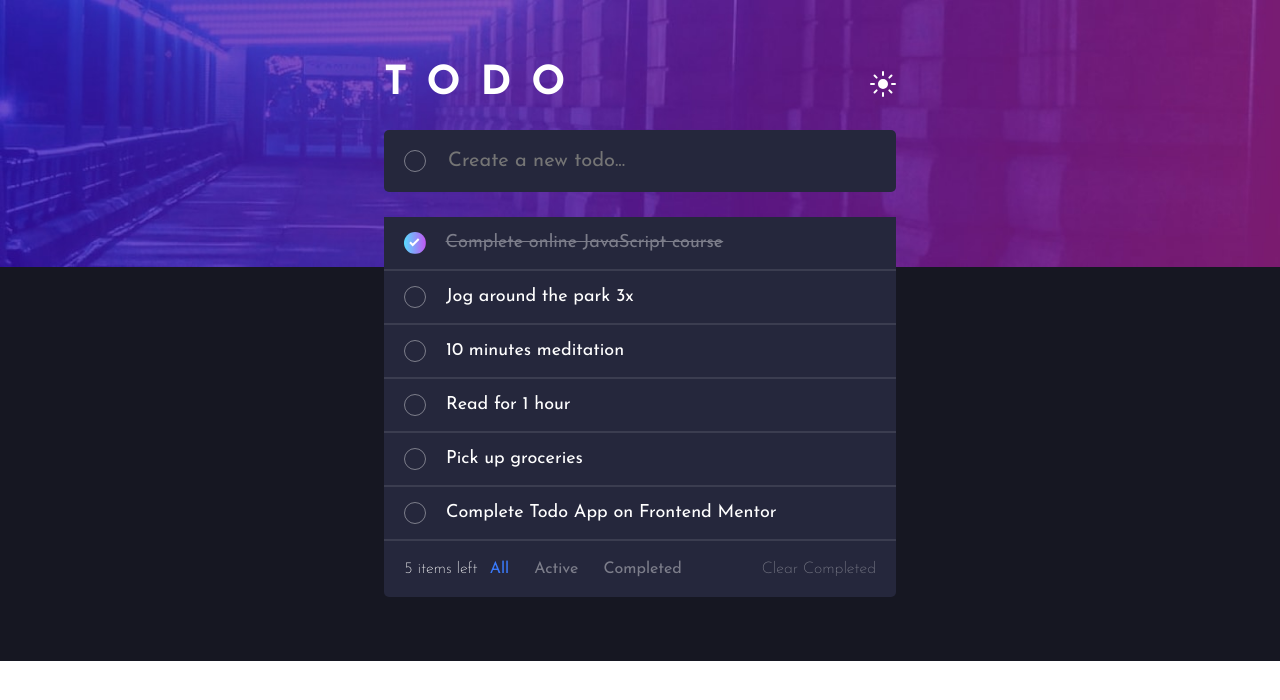
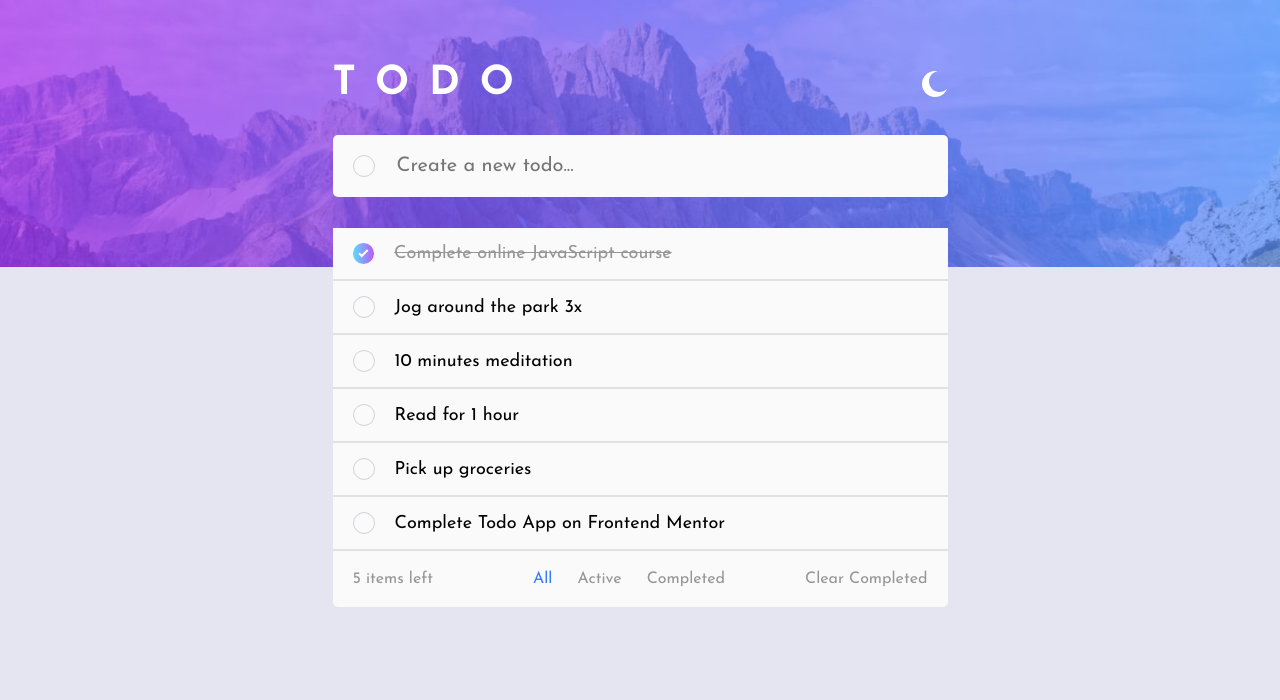
Before and after one commit to Lucifer8537/todoapp, an Angular app: page / in a window 1280 px wide. Shown: the top 700 px of the page. Built offline with nearby package versions, Linux system fonts and the light colour scheme.

Commit message:
desktop view completed.

```diff
--- a/src/app/app.component.css
+++ b/src/app/app.component.css
@@ -1,10 +1,12 @@
 .container {
-  background-color: hsl(235, 21%, 11%);
-  background-image: url("../assets/bg-desktop-dark.jpg");
   background-repeat: no-repeat;
   background-size: contain;
-  height: 89%;
-  padding: 5% 30% 5% 30%;
+  min-height: -webkit-fill-available;
+  padding: 5% 0% 5% 0%;
+}
+.todo-container {
+  margin: 0 auto;
+  max-width: 615px;
 }
 .header-container {
   display: flex;
@@ -19,9 +21,9 @@
   letter-spacing: 20px;
 }
 .header-icon {
+  cursor: pointer;
 }
 .create-task-container {
-  background-color: hsl(235, 24%, 19%);
   padding: 20px 20px;
   border-radius: 5px;
   margin-top: 5%;
@@ -30,7 +32,6 @@
 }
 .total-task-container {
   display: grid;
-  background-color: hsl(235, 24%, 19%);
   border-radius: 5px;
   margin-top: 5%;
 }
@@ -57,15 +58,12 @@
   font-size: 20px;
   outline: 0;
   border: 0;
-  color: white;
 }
 .task-container {
-  background-color: hsl(235, 24%, 19%);
   cursor: grab;
   display: flex;
   padding: 15px 20px;
   font-size: 18px;
-  color: white;
   align-items: center;
 }
 .completedTask {
@@ -92,7 +90,6 @@
 }
 .footer-container {
   padding: 20px 20px;
-  color: white;
   font-weight: 200;
   display: flex;
   justify-content: space-between;
@@ -116,6 +113,10 @@
 .filter-item,
 .clear {
   opacity: 0.4;
+}
+.filter-item:hover,
+.clear:hover {
+  opacity: 1;
 }
 .checked {
   color: hsl(220, 98%, 61%);
@@ -142,3 +143,75 @@
   background-repeat: no-repeat;
   background-position: center center;
 }
+
+.dark-task {
+  background-color: hsl(235, 24%, 19%);
+  color: white;
+}
+
+.light-mode {
+  background-color: hsl(0, 0%, 98%);
+  color: black;
+}
+
+.dark-mode {
+  background-color: hsl(235, 21%, 11%);
+  background-image: url("../assets/bg-desktop-dark.jpg");
+  .create-task-container {
+    background-color: hsl(235, 24%, 19%);
+  }
+  .total-task-container {
+    background-color: hsl(235, 24%, 19%);
+  }
+  .create-task {
+    border-color: white;
+  }
+  .create-task-input {
+    color: white;
+  }
+  .task-container {
+    background-color: hsl(235, 24%, 19%);
+    color: white;
+  }
+  .footer-container {
+    color: white;
+  }
+  .complete-border {
+    border-color: rgba(256, 256, 256, 0.1);
+  }
+}
+.light-mode {
+  background-image: url("../assets/bg-desktop-light.jpg");
+  background-color: hsl(236, 33%, 92%);
+
+  .create-task-container {
+    background-color: hsl(0, 0%, 98%);
+  }
+  .create-task {
+    border-color: hsl(236, 9%, 61%);
+  }
+  .create-task-input {
+    color: black;
+  }
+  .total-task-container {
+    background-color: hsl(0, 0%, 98%);
+  }
+  .task-container {
+    background-color: hsl(0, 0%, 98%);
+    color: black;
+  }
+  .complete-border {
+    border-color: rgba(0, 0, 0, 0.1);
+  }
+  .footer-container {
+    color: black;
+  }
+  .items-left {
+    font-weight: 400;
+    opacity: 0.4;
+  }
+  .clear {
+    font-weight: 400;
+    opacity: 0.4;
+  }
+}
--- a/src/app/app.component.html
+++ b/src/app/app.component.html
@@ -1,7 +1,25 @@
-<div class="container">
+<div
+  class="container"
+  [class.light-mode]="!isDarkMode"
+  [class.dark-mode]="isDarkMode"
+>
+  <div class="todo-container">
     <div class="header-container">
       <div class="header-title">TODO</div>
-    <img src="../assets/icon-sun.svg" alt="icon-sun" class="header-icon" />
+      <img
+        *ngIf="isDarkMode"
+        src="../assets/icon-sun.svg"
+        alt="icon-sun"
+        class="header-icon"
+        (click)="onChangeMode()"
+      />
+      <img
+        *ngIf="!isDarkMode"
+        src="../assets/icon-moon.svg"
+        alt="icon-moon"
+        class="header-icon"
+        (click)="onChangeMode()"
+      />
     </div>
     <div class="create-task-container">
       <!-- <img src="../assets/icon-check.svg" class="create-task" /> -->
@@ -23,7 +41,11 @@
         <ng-container
           *ngFor="let complete of completedTask; let isFirstItem = first"
         >
-        <div class="task-container complete-border" cdkDrag>
+          <div
+            class="task-container complete-border"
+            [ngClass]="isDarkMode ? 'dark-task' : 'light-task'"
+            cdkDrag
+          >
             <div class="createdTask" (click)="onActive(complete)"></div>
             <span class="completedTask">{{ complete }}</span>
             <img
@@ -40,8 +62,14 @@
         *ngIf="isActive"
         (cdkDropListDropped)="onDropActive($event)"
       >
-      <ng-container *ngFor="let active of activeTask; let isFirstItem = first">
-        <div class="task-container complete-border" cdkDrag>
+        <ng-container
+          *ngFor="let active of activeTask; let isFirstItem = first"
+        >
+          <div
+            class="task-container complete-border"
+            [ngClass]="isDarkMode ? 'dark-task' : 'light-task'"
+            cdkDrag
+          >
             <div class="create-task" (click)="onComplete(active)"></div>
             <span>{{ active }}</span>
             <img
@@ -71,3 +99,4 @@
       </div>
     </div>
   </div>
+</div>
--- a/src/app/app.component.ts
+++ b/src/app/app.component.ts
@@ -1,4 +1,8 @@
-import { CdkDragDrop, moveItemInArray } from '@angular/cdk/drag-drop';
+import {
+  CdkDragDrop,
+  CdkDragStart,
+  moveItemInArray,
+} from '@angular/cdk/drag-drop';
 import { Component, OnInit } from '@angular/core';
 
 interface filterConfig {
@@ -13,6 +17,7 @@ interface filterConfig {
 export class AppComponent implements OnInit {
   newTask!: string;
   isTaskCreationFinal = false;
+  isDarkMode = !true;
   activeTask: string[] = [];
   completedTask: string[] = [];
   itemLeft!: number;
@@ -32,6 +37,7 @@ export class AppComponent implements OnInit {
   ];
   isActive = true;
   isComplete = true;
+  isDragging = false;
   ngOnInit(): void {
     this.completedTask = ['Complete online JavaScript course'];
     this.activeTask = [
@@ -47,8 +53,15 @@ export class AppComponent implements OnInit {
   onCreateTask = () => {
     if (!this.newTask || this.newTask.length === 0) return;
     console.log('newTask : ', this.newTask);
+    if (this.activeTask.includes(this.newTask)) {
+      this.activeTask = this.activeTask.filter(
+        (active) => active && active !== this.newTask
+      );
+    } else {
+      this.itemLeft++;
+    }
     this.activeTask.unshift(this.newTask);
-    this.itemLeft++;
+
     this.newTask = '';
     if (this.isTaskCreationFinal) this.isTaskCreationFinal = false;
   };
@@ -109,4 +122,16 @@ export class AppComponent implements OnInit {
       this.itemLeft--;
     }
   };
+  onChangeMode = () => {
+    this.isDarkMode = !this.isDarkMode;
+  };
+
+  onDragStarted = (event: CdkDragStart) => {
+    console.log(event);
+    this.isDragging = true;
+  };
+
+  onDragEnded = () => {
+    this.isDragging = false;
+  };
 }
--- a/src/styles.css
+++ b/src/styles.css
@@ -6,4 +6,5 @@ body {
   padding: 0;
   margin: 0;
   font-family: "JosefinSans";
+  height: 100vh;
 }
```
Lines whose indentation alone changed are shown as unchanged.
